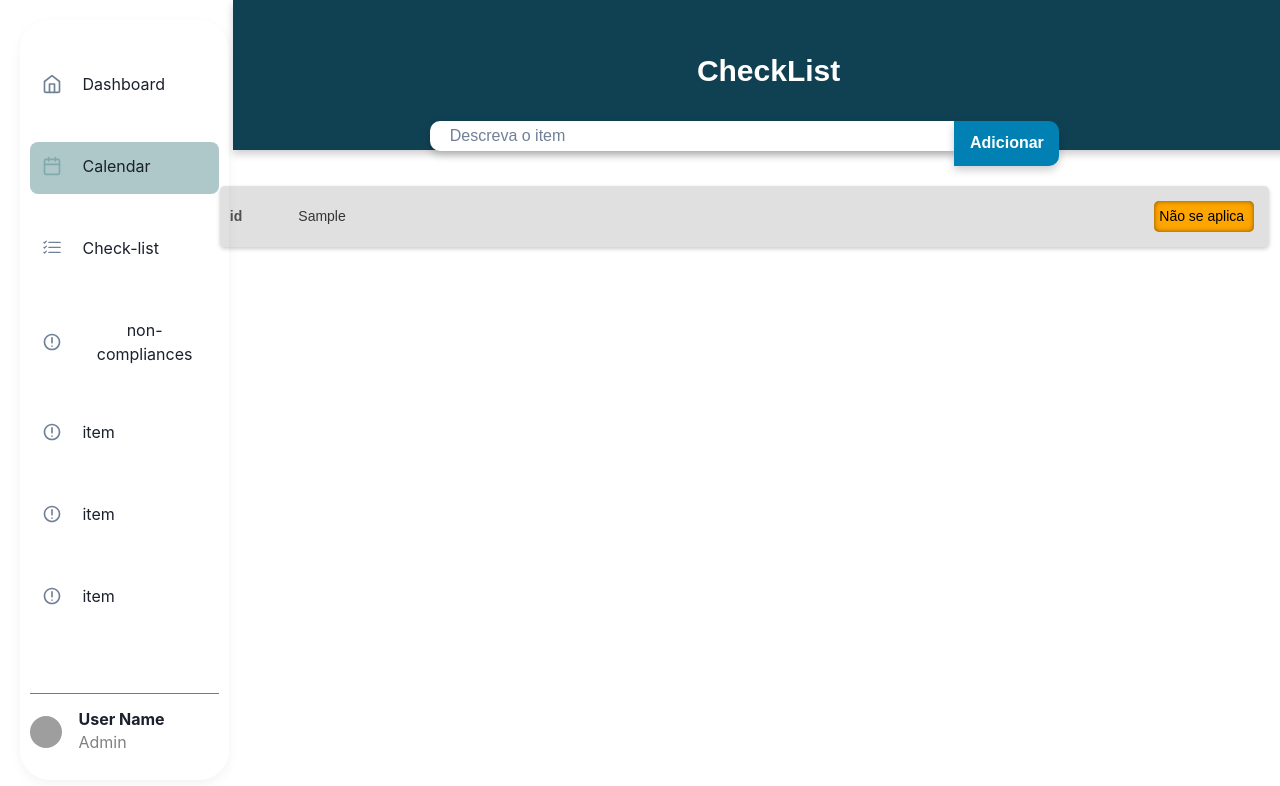
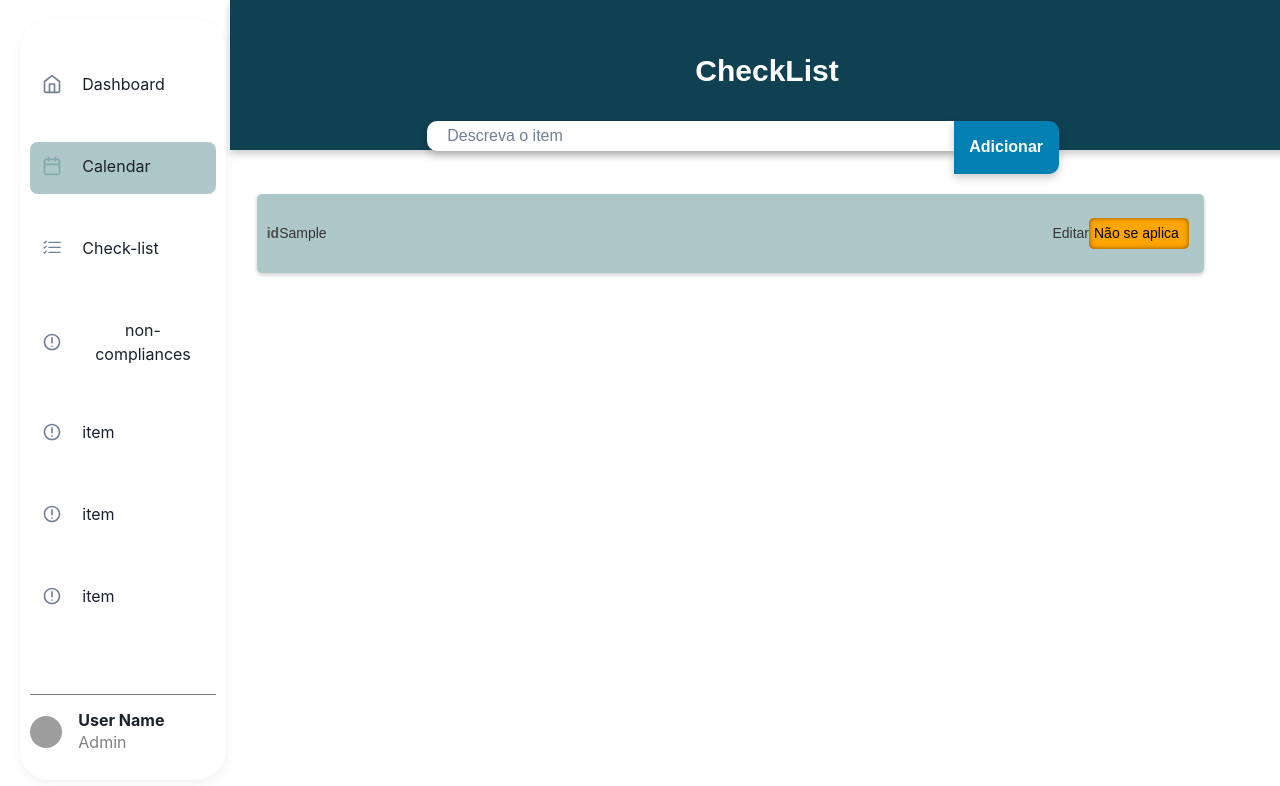
Before and after one commit to FernandoDias18/ProjetoQualidadeSoftware, a React (Create React App) app: page / in a window 1280 px wide. Both pictures are taken after typing "Sample" into the empty fields and a click on the button "Adicionar". Shown: the top 786 px of the page. Built offline with nearby package versions, Linux system fonts and the light colour scheme; grey boxes are pictures that could not be loaded.

Commit message:
Habilitando a edição das questçoes

```diff
--- a/src/components/List/List.jsx
+++ b/src/components/List/List.jsx
@@ -11,15 +11,32 @@ export function List(){
 
     const [question, setQuestion] = useState('')
     const[questions, setQuestions]=useState([])
-
+    const [editandoQuestao, setEditandoQuestao] = useState(null)
+    const [editandoQuestaoValor, seteditandoQuestaoValor] = useState('')
 
 
     function handleNewQuestion(event){
         setQuestion(question => event.target.value)
 
     }
+    function handleNewValueQuestion(event){
+        seteditandoQuestaoValor(editandoQuestaoValor => event.target.value)
+
+    }
+
+    function handleSaveNewQuestion (){
+
+
+        const questionNew = questions.find(q => q.id === editandoQuestao)
+        if (!questionNew) {
+            return
+        }
+        questionNew.description = editandoQuestaoValor
+        setEditandoQuestao(null)
+    }
 
     function handleCreateNewQuestions() {
+
 
 
         if (question.length === 0) {
@@ -41,6 +58,12 @@ export function List(){
 
       }
 
+    const handleEditingQuestion =(id)=>{
+        setEditandoQuestao(id)
+
+
+
+    }
     return(
         <div className='container-list'>
             <div className='inputs'>
@@ -51,10 +74,21 @@ export function List(){
             <div className='Question-list'>
                 {
                     questions.map((question, index)=>{
-                        return <Question
-                        key={question.id}
-                        questionTitle={question.description}
-                        index={index} />
+                        return (
+                           <Question
+                                key={question.id}
+                                id={question.id}
+                                questionTitle={question.description}
+                                index={index}
+                                editarQuestao={handleEditingQuestion}
+                                editandoQuestao={editandoQuestao}
+                                handleNewValueQuestion={handleNewValueQuestion}
+                                editandoQuestaoValor={editandoQuestaoValor}
+                                handleSaveNewQuestion={handleSaveNewQuestion}
+
+                            />
+
+                        )
                     })
                 }
 
--- a/src/components/Question/Question.css
+++ b/src/components/Question/Question.css
@@ -2,7 +2,7 @@
     display: flex;
     width: 100%;
     height: auto;
-    background-color: #e0e0e0;
+    background-color: #AEC8CA;
     margin-bottom: 5px;
     align-items: center;
     justify-content: space-between;
@@ -15,9 +15,12 @@
     font-weight: 520;
     color: #343434;
     padding: 15px 0;
+    margin-left: 40px;
+    margin-right: 20px;
+    max-width: 90%;
 }
 .container-question:hover{
-    background-color: #cfcece;
+    background-color: #97b7b9;
 
 }
 .id-Question{
@@ -82,7 +85,7 @@
     border-radius: 5px;
     padding: 5px;
     box-shadow: inset 0 0 5px rgba(000,000,000, 0.5);
-    background-color: green;
+    background-color: rgb(53, 148, 53);
 
 }
 .Resposta{
@@ -104,3 +107,23 @@
 .option{
  background-color: #e0e0e0;
 }
+
+.Input-edition{
+
+    padding: 5px;
+    width: 100%;
+    border-radius: 5px;
+
+
+
+}
+.container-input-edition{
+    width: 75%;
+    display: flex;
+    align-items: center;
+
+}
+.Button-confirm-edition{
+    color: rgb(53, 148, 53);
+    margin-left: 0.7%;
+}
--- a/src/components/Question/Question.jsx
+++ b/src/components/Question/Question.jsx
@@ -1,6 +1,25 @@
 import {useState} from 'react'
 import './Question.css'
-export function Question({questionTitle,index}){
+import { GiConfirmed } from 'react-icons/gi'
+
+
+
+
+
+
+
+
+
+
+
+
+
+
+
+
+
+
+export function Question({questionTitle,index,editandoQuestao ,editarQuestao, id,handleNewValueQuestion,editandoQuestaoValor, handleSaveNewQuestion}){
 
   const [resposta, setResposta] = useState('')
 
@@ -15,13 +34,32 @@ export function Question({questionTitle,index}){
         <>
           <div className="container-question">
               <span className='id-Question'>id</span>
-              <span className='Question-title'>{questionTitle}</span>
+              { id === editandoQuestao?
+                (
+                  <div className='container-input-edition'>
+                     <input
+                      type="text"
+                      className='Input-edition'
+                      placeholder={questionTitle}
+                      onChange={handleNewValueQuestion} value={editandoQuestaoValor}
+                    />
+                    <button className='Button-confirm-edition' onClick={handleSaveNewQuestion}>
+                      <GiConfirmed size={"1.5em"}/>
+                    </button>
+
+                  </div>
+                ):
+                (
+
+                  <span className='Question-title'>{questionTitle}</span>
+                )
+
+              }
+              <dir>
+                <button onClick={()=>editarQuestao(id)}> Editar</button>
+              </dir>
 
             <div className="Respostas">
-
-
-
-
 
               <select className={`Resposta${resposta}`} onChange={gaurdarRespota} value={resposta}>
                 <option className='option' value="NaoSeAplica"> Não se aplica</option>
--- a/src/components/SideBar/NavHoverBox.jsx
+++ b/src/components/SideBar/NavHoverBox.jsx
@@ -29,6 +29,7 @@ export default function NavHoverBox({ title, icon, description }) {
                 borderRadius="10px"
                 color="#fff"
                 textAlign="center"
+
             >
                 <Icon as={icon} fontSize="3xl" mb={4} />
                 <Heading size="md" fontWeight="normal">{title}</Heading>
--- a/src/components/SideBar/NavItem.jsx
+++ b/src/components/SideBar/NavItem.jsx
@@ -37,9 +37,10 @@ export default function NavItem({ icon, title, description, active, navSize }) {
                 <MenuList
                     py={0}
                     border="none"
-                    w={200}
-                    h={200}
+                    w={0}
+                    h={0}
                     ml={5}
+                    backgroundColor="trasparent"
                 >
                     <NavHoverBox title={title} icon={icon} description={description} />
                 </MenuList>
```
